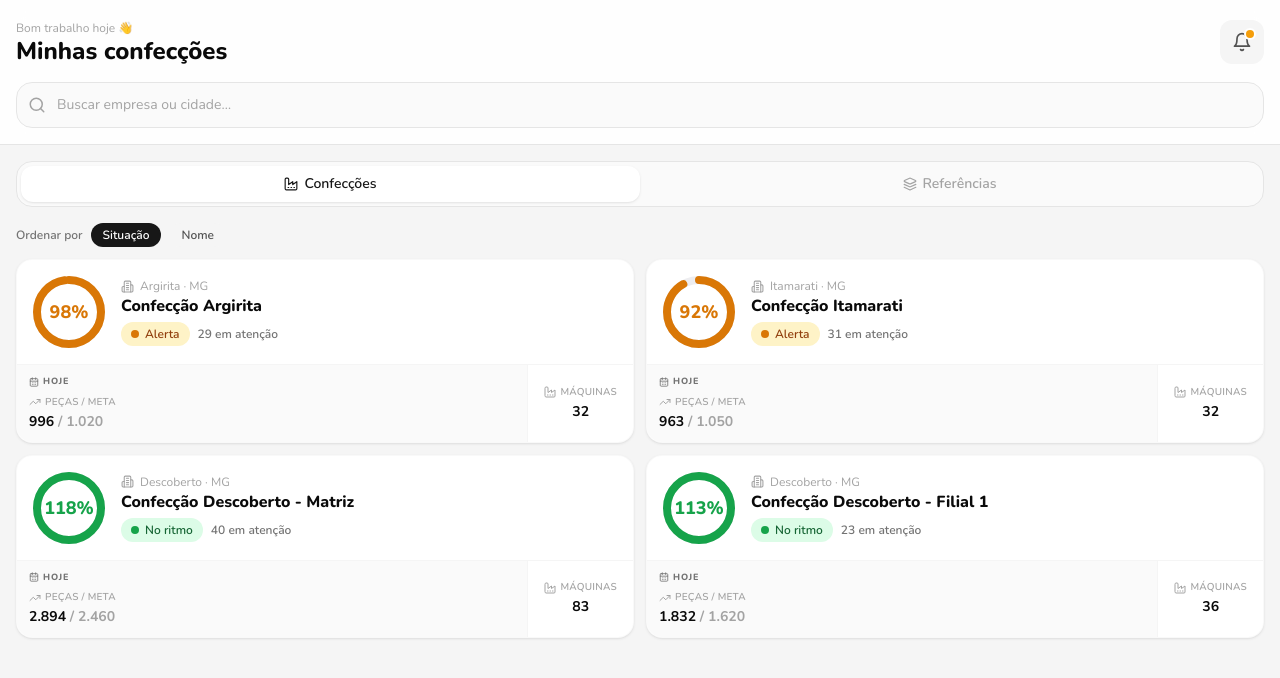
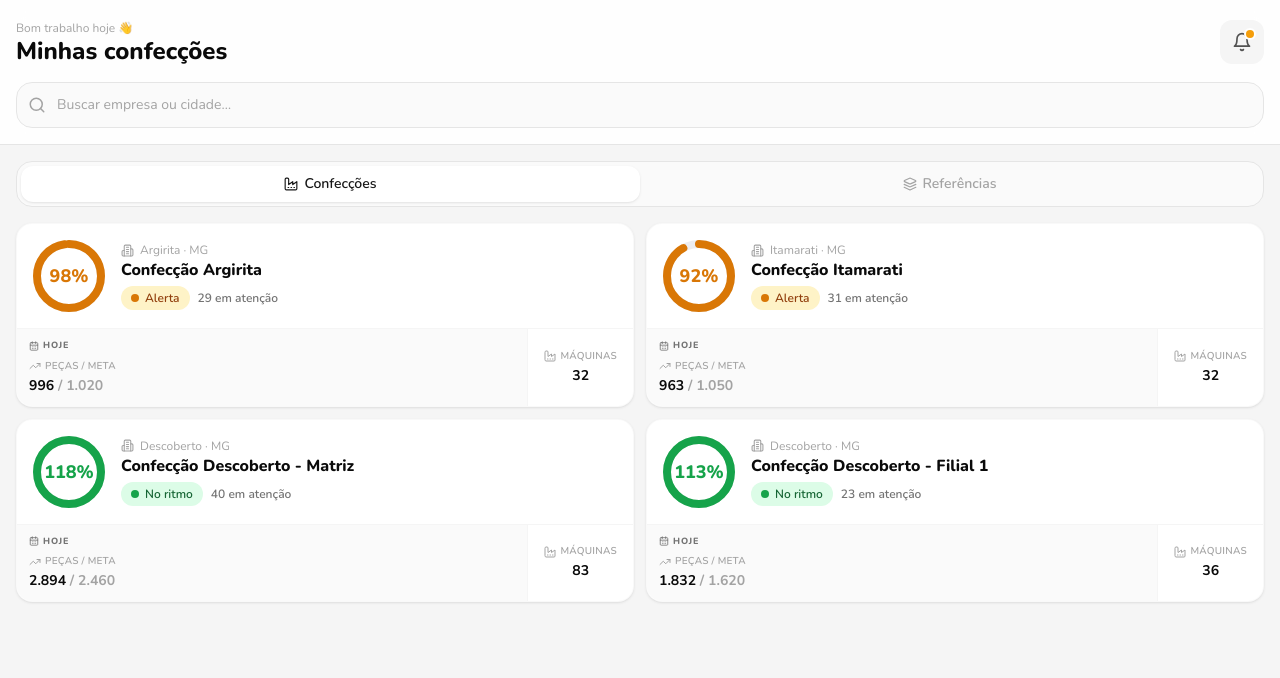
Before and after one commit to aguilhermesouza/produz-app, a React (Vite) app: page / in a window 1280 px wide. Shown: the top 678 px of the page. Built offline with nearby package versions, Linux system fonts and the light colour scheme.

Commit message:
Atualização

```diff
--- a/src/screens/EmpresasScreen.tsx
+++ b/src/screens/EmpresasScreen.tsx
@@ -12,7 +12,6 @@ import { pecaEstaEmEtapa, qtdRefsPorEtapa } from '../lib/etapas'
 import { cx, nInt } from '../lib/format'
 import type { Empresa, EtapaPeca, Peca, StatusNivel } from '../types'
 
-type Ordem = 'status' | 'nome'
 
 const PESO_STATUS: Record<StatusNivel, number> = { bad: 0, warn: 1, ok: 2 }
 
@@ -29,7 +28,6 @@ export function EmpresasScreen() {
   const { go } = useNav()
   const { wide } = useDevice()
   const [busca, setBusca] = useState('')
-  const [ordem, setOrdem] = useState<Ordem>('status')
   const [visao, setVisao] = useState<'confeccoes' | 'pecas'>('confeccoes')
   const [etapaFiltro, setEtapaFiltro] = useState<EtapaPeca | null>(null)
 
@@ -44,11 +42,10 @@ export function EmpresasScreen() {
           !q || empresa.nome.toLowerCase().includes(q) || empresa.cidade.toLowerCase().includes(q),
       )
       .sort((a, b) => {
-        if (ordem === 'nome') return a.empresa.nome.localeCompare(b.empresa.nome)
         return PESO_STATUS[a.resumo.total.nivel] - PESO_STATUS[b.resumo.total.nivel]
       })
     // eslint-disable-next-line react-hooks/exhaustive-deps
-  }, [resumos, busca, ordem])
+  }, [resumos, busca])
 
   // Base (sem filtro de etapa): usada para contagens estáveis e para a grade.
   const pecaBase = useMemo(() => {
@@ -65,10 +62,9 @@ export function EmpresasScreen() {
       .filter((item): item is NonNullable<typeof item> => item !== null)
       .filter(({ peca }) => !q || peca.nome.toLowerCase().includes(q))
       .sort((a, b) => {
-        if (ordem === 'nome') return a.peca.nome.localeCompare(b.peca.nome)
         return (a.agg.nivel === 'ok' ? 1 : 0) - (b.agg.nivel === 'ok' ? 1 : 0)
       })
-  }, [pecas, maquinas, producao, busca, ordem])
+  }, [pecas, maquinas, producao, busca])
 
   // Grade filtrada pela etapa selecionada.
   const pecaLista = useMemo(
@@ -132,32 +128,18 @@ export function EmpresasScreen() {
           ))}
         </div>
 
-        {/* Ordenação */}
-        <div className="mb-3 flex items-center gap-2">
-          <span className="text-xs font-semibold text-brand-500">Ordenar por</span>
-          {(['status', 'nome'] as Ordem[]).map((o) => (
-            <button
-              key={o}
-              type="button"
-              onClick={() => setOrdem(o)}
-              className={cx(
-                'rounded-full px-3 py-1 text-xs font-semibold transition',
-                ordem === o ? 'bg-brand-900 text-white' : 'bg-brand-100 text-brand-600 hover:bg-brand-200',
-              )}
-            >
-              {o === 'status' ? 'Situação' : 'Nome'}
-            </button>
-          ))}
-          {visao === 'pecas' && (
+        {/* Botão incluir referência */}
+        {visao === 'pecas' && (
+          <div className="mb-3 flex justify-end">
             <button
               type="button"
-              className="ml-auto flex items-center gap-1.5 rounded-full bg-brand-900 px-3 py-1.5 text-xs font-bold text-white shadow-sm transition hover:bg-brand-700 active:scale-95"
+              className="flex items-center gap-1.5 rounded-full bg-brand-900 px-3 py-1.5 text-xs font-bold text-white shadow-sm transition hover:bg-brand-700 active:scale-95"
             >
               <Plus size={13} />
               Incluir referência
             </button>
-          )}
-        </div>
+          </div>
+        )}
 
         {visao === 'confeccoes' ? (
           <div className={cx('grid gap-3', wide ? 'grid-cols-2' : 'grid-cols-1')}>
```
